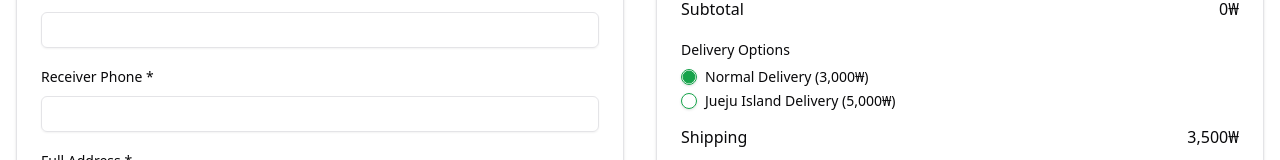
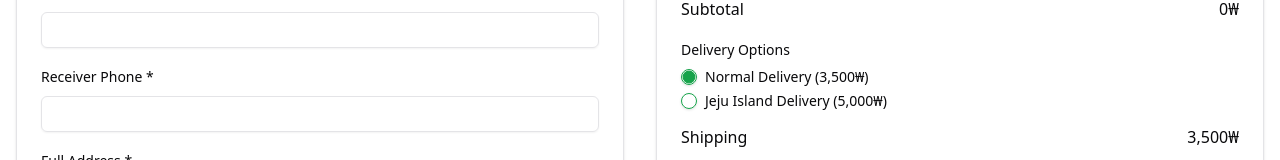
Before and after one commit to aoncodev/Ecommerce, a Next.js app: page /checkout in a window 1280 px wide. Shown: the part 249-409 px from the top of the page. Built offline with nearby package versions, Linux system fonts and the light colour scheme.

Commit message:
edit naming for delivery options

```diff
--- a/components/checkout.jsx
+++ b/components/checkout.jsx
@@ -326,12 +326,12 @@ export default function CheckoutPage() {
                     >
                       <div className="flex items-center space-x-2">
                         <RadioGroupItem value="normal" id="normal" />
-                        <Label htmlFor="normal">Normal Delivery (3,000₩)</Label>
+                        <Label htmlFor="normal">Normal Delivery (3,500₩)</Label>
                       </div>
                       <div className="flex items-center space-x-2">
                         <RadioGroupItem value="island" id="island" />
                         <Label htmlFor="island">
-                          Jueju Island Delivery (5,000₩)
+                          Jeju Island Delivery (5,000₩)
                         </Label>
                       </div>
                     </RadioGroup>
```
